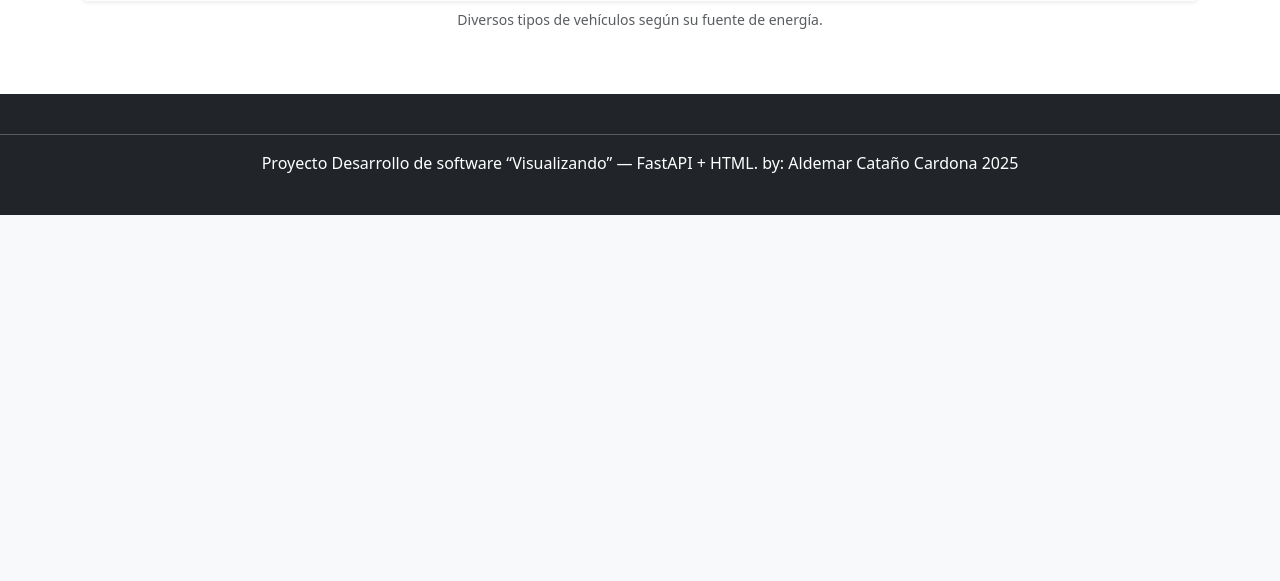
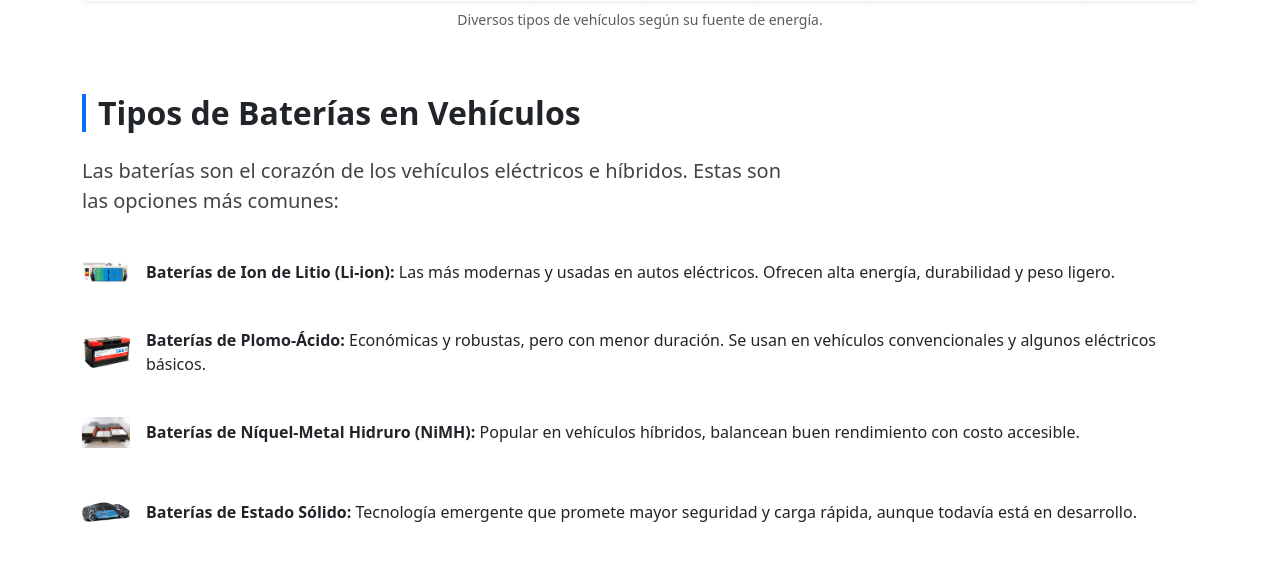
Before and after one commit to Aldemitar/vehiculos_electricos_aldemar, a FastAPI app: page / in a window 1280 px wide. Shown: the part 1654-2235 px from the top of the page. Before the commit the page ends 1869 px from the top, so only its background shows below. Run offline with FastAPI, Linux system fonts and the light colour scheme; parts of the project's set-up code (start-up, migrations or seed data) failed here and were passed over.

Commit message:
Se agregó el modulo de tipo de baterías en el home.html

```diff
--- a/templates/home.html
+++ b/templates/home.html
@@ -62,6 +62,47 @@
         </figure>
     </section>
 
+    <section id="baterias" class="mb-5">
+        <h2 class="mb-4" style="border-left: 4px solid #0d6efd; padding-left: 12px; font-weight: 700; font-size: 2rem;">
+            Tipos de Baterías en Vehículos
+        </h2>
+        <p class="fs-5 mb-4" style="max-width: 720px; color: #444;">
+            Las baterías son el corazón de los vehículos eléctricos e híbridos. Estas son las opciones más comunes:
+        </p>
+
+        <ul class="list-group list-group-flush mb-4">
+            <li class="list-group-item d-flex align-items-center gap-3" style="border:none; padding-left:0; padding-right:0; margin-bottom:1rem; background:none;">
+                <img src="/static/img/bateria_litio_img.jpg" alt="Baterías de Ion de Litio" style="width:48px; height:48px; object-fit:contain; flex-shrink:0;">
+                <div>
+                    <strong>Baterías de Ion de Litio (Li-ion):</strong> Las más modernas y usadas en autos eléctricos. Ofrecen alta energía, durabilidad y peso ligero.
+                </div>
+            </li>
+            <li class="list-group-item d-flex align-items-center gap-3" style="border:none; padding-left:0; padding-right:0; margin-bottom:1rem; background:none;">
+                <img src="/static/img/bateria_plomo_img.jpg" alt="Baterías de Plomo-Ácido" style="width:48px; height:48px; object-fit:contain; flex-shrink:0;">
+                <div>
+                    <strong>Baterías de Plomo-Ácido:</strong> Económicas y robustas, pero con menor duración. Se usan en vehículos convencionales y algunos eléctricos básicos.
+                </div>
+            </li>
+            <li class="list-group-item d-flex align-items-center gap-3" style="border:none; padding-left:0; padding-right:0; margin-bottom:1rem; background:none;">
+                <img src="/static/img/bateria_hidruro_img.jpeg" alt="Baterías de Níquel-Metal Hidruro" style="width:48px; height:48px; object-fit:contain; flex-shrink:0;">
+                <div>
+                    <strong>Baterías de Níquel-Metal Hidruro (NiMH):</strong> Popular en vehículos híbridos, balancean buen rendimiento con costo accesible.
+                </div>
+            </li>
+            <li class="list-group-item d-flex align-items-center gap-3" style="border:none; padding-left:0; padding-right:0; margin-bottom:1rem; background:none;">
+                <img src="/static/img/bateria_estado_solido_img.jpeg" alt="Baterías de Estado Sólido" style="width:48px; height:48px; object-fit:contain; flex-shrink:0;">
+                <div>
+                    <strong>Baterías de Estado Sólido:</strong> Tecnología emergente que promete mayor seguridad y carga rápida, aunque todavía está en desarrollo.
+                </div>
+            </li>
+        </ul>
+
+        <figure class="figure text-center">
+            <img src="/static/img/tipo_baterias_img.png" alt="Tipos de Baterías" class="img-fluid rounded shadow-sm">
+            <figcaption class="figure-caption mt-2 text-muted">Variedades de baterías usadas en vehículos eléctricos e híbridos.</figcaption>
+        </figure>
+    </section>
+
 </main>
 
 {% endblock %}
```
